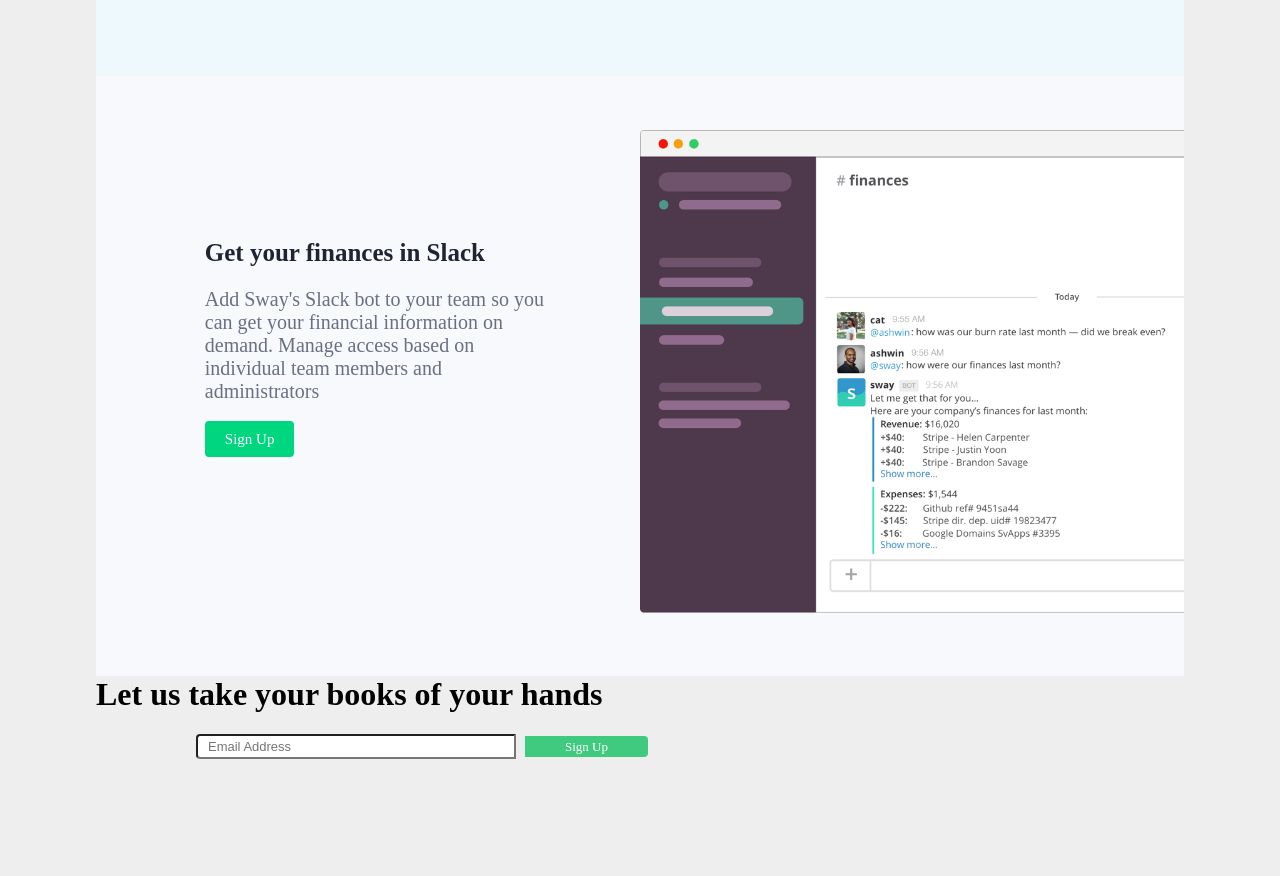
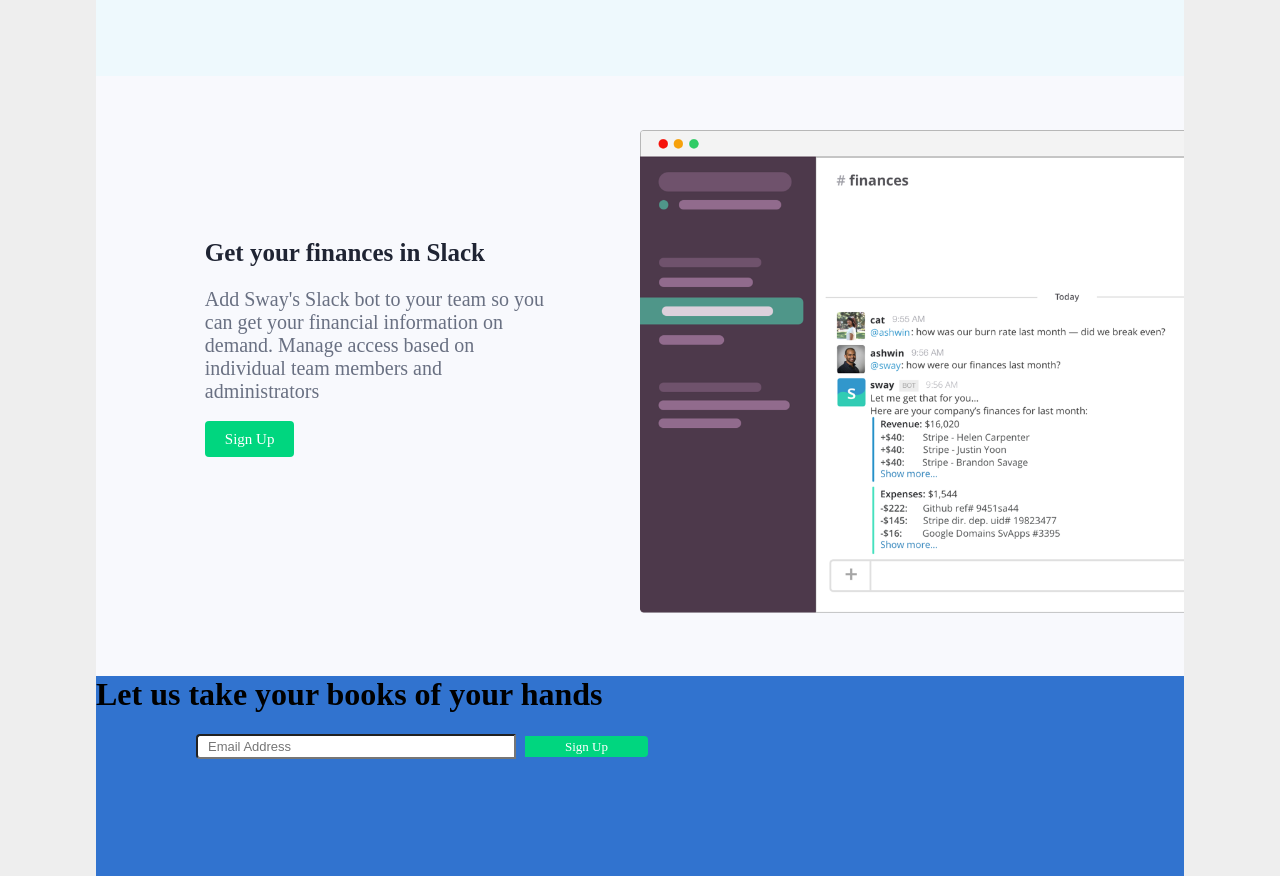
Before and after one commit to ALee-DF/sway-finance, a plain HTML site: page menu-bar/index.html in a window 1280 px wide. Shown: the part 1366-2242 px from the top of the page. Before the commit the page ends 2125 px from the top, so only its background shows below. Drawn offline with Linux system fonts and the light colour scheme; a web font is replaced by a local one.

Commit message:
Changed Background Color for Email Subscription Section to RGB(49, 115, 207) #10

```diff
--- a/menu-bar/index.html
+++ b/menu-bar/index.html
@@ -76,7 +76,7 @@
           alt="Slack Demonstration" />
       </section>
     </div>
-    <div>
+    <div id="email-subscription">
       <h1>Let us take your books of your hands</h1>
       <input class="email-area" type="email" name="email" size="35"
         maxlength="100" placeholder="Email Address" />
--- a/menu-bar/styles.css
+++ b/menu-bar/styles.css
@@ -80,7 +80,7 @@ p.company-pitch {
   font-family: 'Titillium Web';
   padding: 3px 40px;
   font-size: 13px;
-  background-color: rgb(63, 202, 127);
+  background-color: rgb(0, 214, 127);
   color: rgb(255, 255, 255);
 }
 
@@ -187,3 +187,9 @@ div.product-features {
   width: 677.5px;
   height: 482.5px;
 }
+
+#email-subscription {
+  clear: left;
+  height: 200px;
+  background-color: rgb(49, 115, 207);
+}
```
